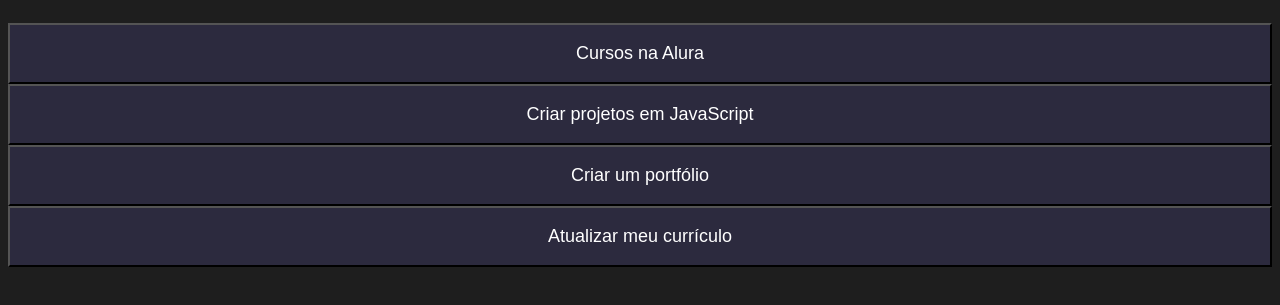
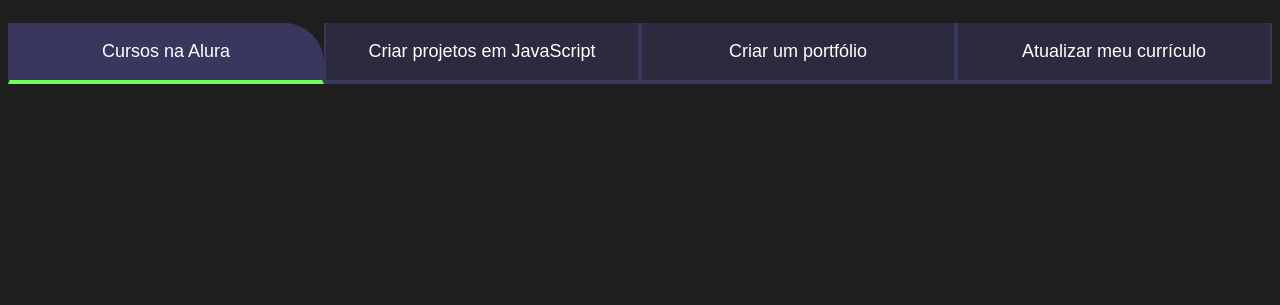
Before and after one commit to AlessandraDerkas/AlessandraD, a plain HTML site: page index.html in a window 1280 px wide. Shown: the part 75-380 px from the top of the page. Drawn offline with Linux system fonts and the light colour scheme.

Commit message:
19-03-24

```diff
--- a/index.html
+++ b/index.html
@@ -10,7 +10,7 @@
     <section class="conteudo-principal"></section>
 <h2 class="titulo-principal">Meus objetivos do ano<span>_</span></h2>
 <div class="botoes">
-    <button class="botao">Cursos na Alura</button>
+    <button class="botao ativo">Cursos na Alura</button>
     <button class="botao">Criar projetos em JavaScript</button>
     <button class="botao">Criar um portfólio</button>
     <button class="botao">Atualizar meu currículo</button>
--- a/style.css
+++ b/style.css
@@ -39,4 +39,26 @@ body{
     font-size: 18px;
     align-items: center;
     width: 100%;
+    border-bottom: 4px solid var(--botao-ativo);
+    border-left: 2px solid var(--botao-ativo);
+    border-right: 2px solid var(--botao-ativo);
+    border-top: none;
 }
+.botoes{
+    display: block;
+}
+@media screen and (min-width: 768px) {
+    .botoes{
+        display: flex;
+    }
+}
+.botao:first-child{
+    border-radius: 40px 0 0 0;
+}
+.botao:first-child{
+    border-radius: 0 40px 0 0;
+}
+.ativo{
+    background-color: var(--botao-ativo);
+    border-bottom: 4px solid var(--verde);
+}
```
